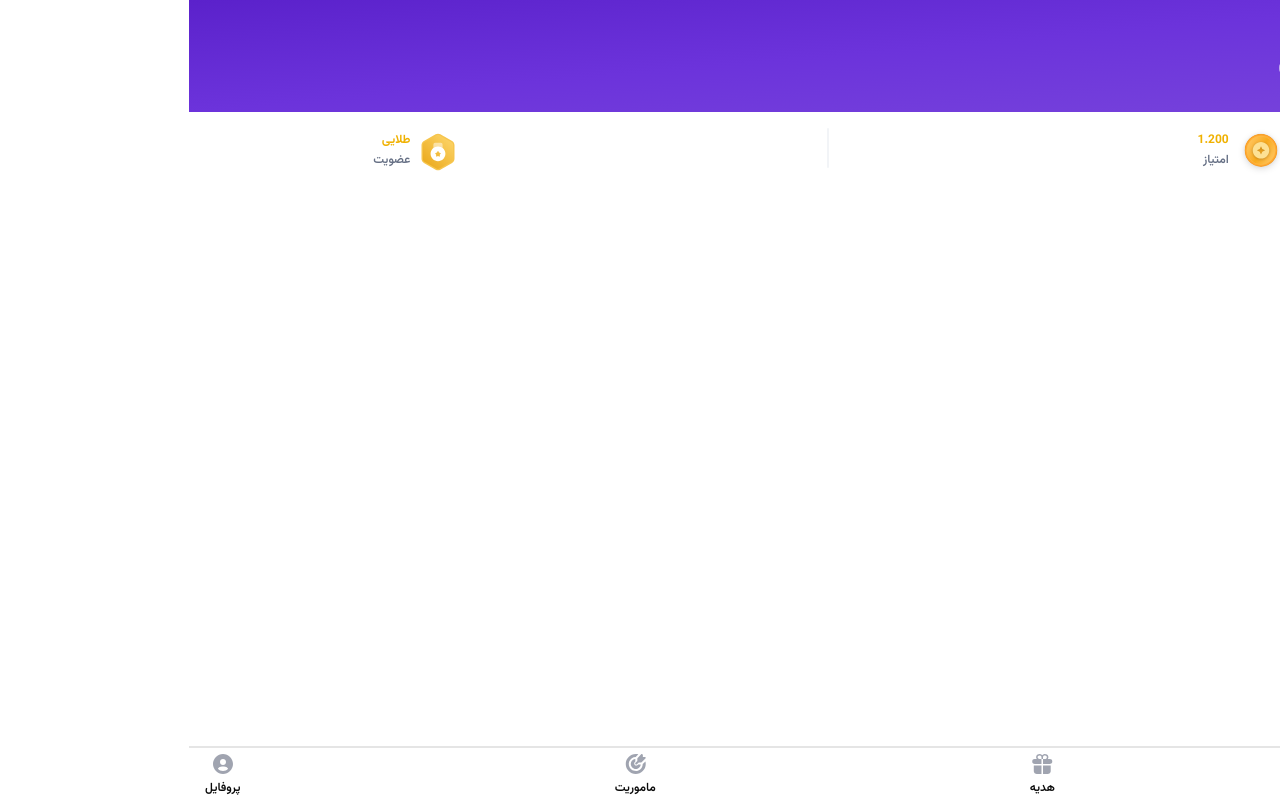
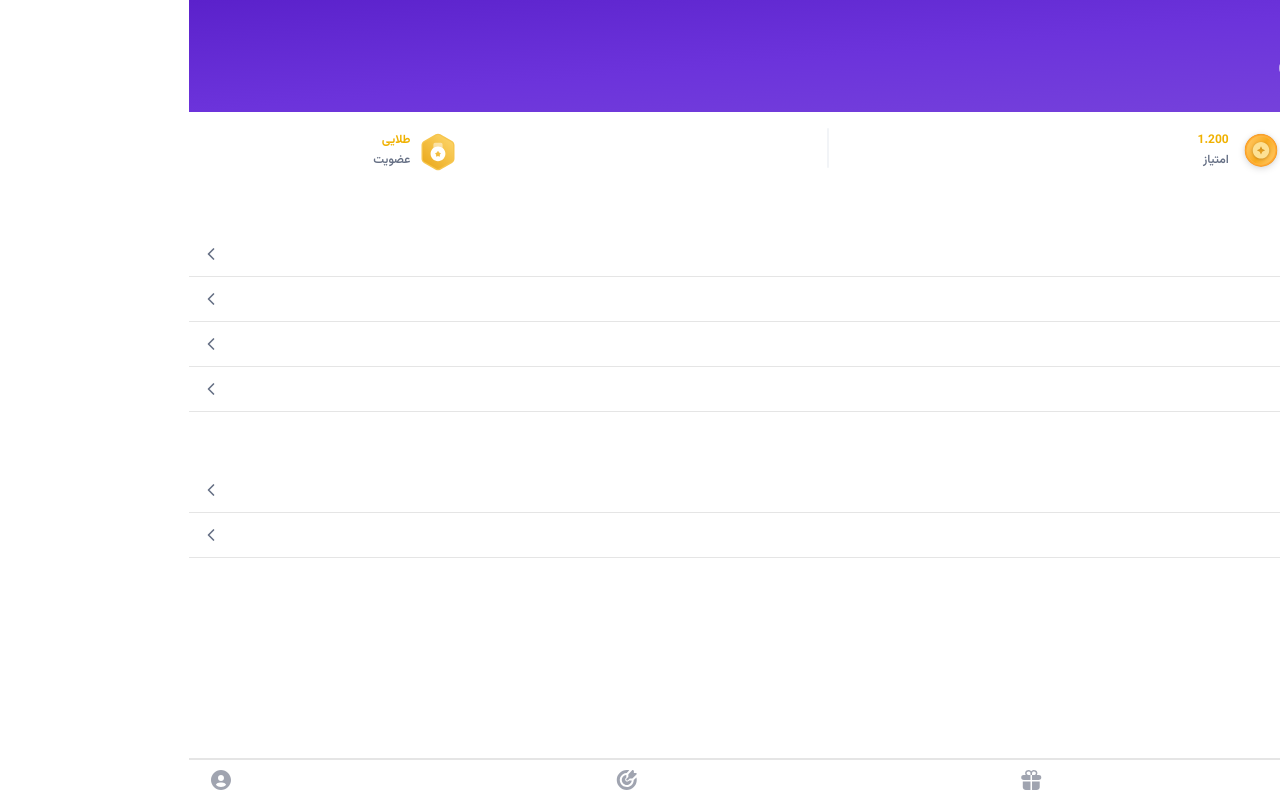
Before and after one commit to mahdimazhabi/club-dashbord, a React (Vite) app: page /profile in a window 1280 px wide. Built offline with nearby package versions, Linux system fonts and the light colour scheme.

Commit message:
new compoents and edit to navbar

```diff
--- /dev/null
+++ b/src/page/profile/components/MneuProfile.tsx
@@ -0,0 +1,47 @@
+import { ChevronLeft } from "lucide-react";
+import { Link } from "react-router-dom";
+
+const MneuProfile = () => {
+  const DataList1 = [
+    { title: "اطلاعات کاربری" },
+    { title: "تاریخچه معاملات" },
+    { title: "کد ارجاع" },
+    { title: "تنظیمات" },
+  ];
+  const DataList2 = [{ title: "درباره ما" }, { title: "سوالات متداول" }];
+  return (
+    <div>
+      <div>
+        <h1 className="px-3 text-lg font-bold text-neutral-50 mt-5">عمومی</h1>
+        <ul className="mt-2">
+          {DataList1.map((item, index) => (
+            <Link key={index} to={""}>
+              <li className="flex  justify-between text-xs p-3 border-b">
+                {item.title}
+                <ChevronLeft size={20} className="text-neutral-50 " />
+              </li>
+            </Link>
+          ))}
+        </ul>
+      </div>
+      <div>
+        <h1 className="px-3 text-lg font-bold text-neutral-50 mt-5">
+          پشتیبانی
+        </h1>
+        <ul className="mt-2">
+          {DataList2.map((item, index) => (
+            <Link key={index} to={""}>
+              <li className="flex  justify-between text-xs p-3 border-b">
+                {item.title}
+                <ChevronLeft size={20} className="text-neutral-50 " />
+              </li>
+            </Link>
+          ))}
+        </ul>
+      </div>
+      <p className="bg-inherit text-danger-30 text-xs p-3 mt-2">خروج</p>
+    </div>
+  );
+};
+
+export default MneuProfile;
--- a/src/shared/components/Navbar.tsx
+++ b/src/shared/components/Navbar.tsx
@@ -2,20 +2,20 @@ import { ProfileIcon, HomeIcon, RewardIcon, ChallengeIcon } from "@/assets";
 import { Link } from "react-router-dom";
 const Navbar = () => {
   const DataList = [
-    { title: "خونه ", icon: <HomeIcon />, path: "/" },
-    { title: " هدیه", icon: <RewardIcon />, path: "/reward" },
-    { title: "ماموریت ", icon: <ChallengeIcon />, path: "/mission" },
-    { title: "پروفایل ", icon: <ProfileIcon />, path: "/profile" },
+    { icon: <HomeIcon />, path: "/" },
+    { icon: <RewardIcon />, path: "/reward" },
+    { icon: <ChallengeIcon />, path: "/mission" },
+    { icon: <ProfileIcon />, path: "/profile" },
   ];
   return (
     <nav>
       <div className="fixed bottom-0 bg-white w-full">
-        <ul className="flex justify-between w-full px-4  border-t-2 ">
+        <ul className="flex justify-between w-full py-1 px-5  border-t-2 ">
           {DataList.map((item, index) => (
             <Link to={item.path} key={index}>
               <li className="flex flex-col items-center gap-1 text-xs font-semibold my-1">
                 {item.icon}
-                {item.title}
+                {/* {item.title} */}
               </li>
             </Link>
           ))}
--- a/src/shared/layout/ProfileLayout/ProfileLayout.tsx
+++ b/src/shared/layout/ProfileLayout/ProfileLayout.tsx
@@ -1,10 +1,13 @@
 import Navbar from "@/shared/components/Navbar";
 import HeaderProfile from "@/shared/components/HeaderProfile";
+import MneuProfile from "@/page/profile/components/MneuProfile";
 const ProfileLayout = () => {
   return (
     <div>
       <HeaderProfile />
-      <main></main>
+      <main>
+        <MneuProfile />
+      </main>
       <Navbar />
     </div>
   );
```
